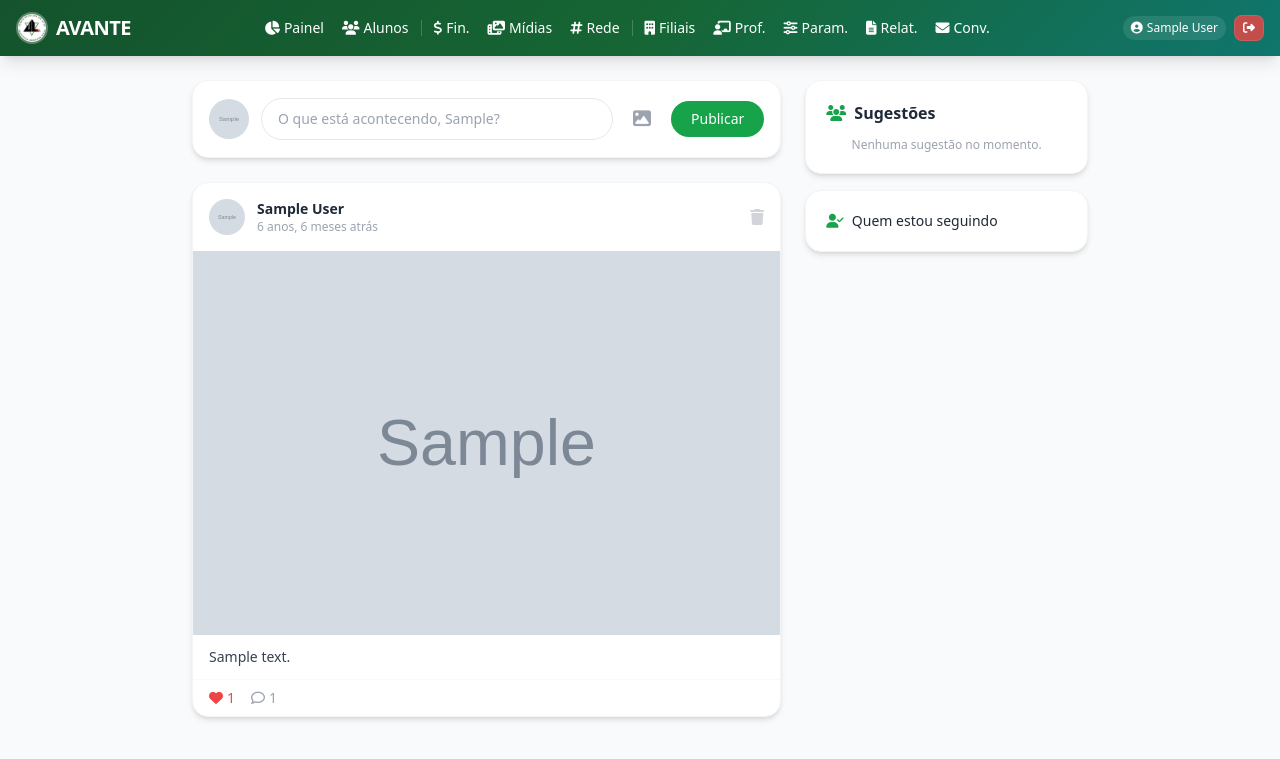
After one commit to OrnilioNeto/avante-prd-python, a Django app: page /rede/ in a window 1280 px wide. The commit adds this page. Shown: the top 759 px of the page. Run offline with Django 5.2, Linux system fonts and the light colour scheme; a user stored in the database is signed in; tables that the repository leaves empty hold one stand-in row (values such as "Sample post"); grey boxes marked "Sample" are stand-in pictures; some libraries are stand-ins or nearby versions.

Commit message:
feat: rede social - feed, posts, like, comentar, seguir

```diff
--- /dev/null
+++ b/apps/rede/urls.py
@@ -0,0 +1,15 @@
+from django.urls import path
+from . import views
+
+app_name = 'rede'
+
+urlpatterns = [
+    path('', views.feed, name='feed'),
+    path('postar/', views.criar_post, name='criar_post'),
+    path('post/<int:post_id>/curtir/', views.curtir, name='curtir'),
+    path('post/<int:post_id>/comentar/', views.comentar, name='comentar'),
+    path('post/<int:pk>/excluir/', views.excluir_post, name='excluir_post'),
+    path('seguir/<int:user_id>/', views.seguir, name='seguir'),
+    path('perfil/<int:user_id>/', views.perfil, name='perfil'),
+    path('seguindo/', views.seguindo, name='seguindo'),
+]
--- /dev/null
+++ b/apps/rede/views.py
@@ -0,0 +1,96 @@
+from django.contrib.auth.decorators import login_required
+from django.db.models import Exists, OuterRef
+from django.shortcuts import render, get_object_or_404, redirect
+
+from apps.accounts.models import User
+from .models import Post, Follow, Like, Comentario
+
+
+@login_required
+def feed(request):
+    user = request.user
+    seguindo_ids = Follow.objects.filter(follower=user).values_list('following_id', flat=True)
+    posts = Post.objects.filter(author__in=list(seguindo_ids) + [user.pk])
+
+    liked_ids = Like.objects.filter(user=user, post=OuterRef('pk')).values('pk')
+    posts = posts.annotate(curtido=Exists(liked_ids)).select_related('author').prefetch_related('comentarios__user')
+
+    sugestoes = User.objects.filter(role__in=['professor', 'aluno']).exclude(
+        pk__in=list(seguindo_ids) + [user.pk]
+    ).exclude(is_superuser=True)[:6]
+
+    return render(request, 'rede/feed.html', {
+        'posts': posts,
+        'sugestoes': sugestoes,
+    })
+
+
+@login_required
+def criar_post(request):
+    if request.method == 'POST':
+        content = request.POST.get('content', '')
+        image = request.FILES.get('image')
+        Post.objects.create(author=request.user, content=content, image=image)
+    return redirect('rede:feed')
+
+
+@login_required
+def curtir(request, post_id):
+    post = get_object_or_404(Post, pk=post_id)
+    like, created = Like.objects.get_or_create(user=request.user, post=post)
+    if not created:
+        like.delete()
+    return redirect(request.META.get('HTTP_REFERER', 'rede:feed'))
+
+
+@login_required
+def comentar(request, post_id):
+    post = get_object_or_404(Post, pk=post_id)
+    if request.method == 'POST':
+        content = request.POST.get('content', '').strip()
+        if content:
+            Comentario.objects.create(user=request.user, post=post, content=content)
+    return redirect(request.META.get('HTTP_REFERER', 'rede:feed'))
+
+
+@login_required
+def excluir_post(request, pk):
+    post = get_object_or_404(Post, pk=pk)
+    if post.author == request.user or request.user.is_superuser:
+        post.delete()
+    return redirect('rede:feed')
+
+
+@login_required
+def seguir(request, user_id):
+    target = get_object_or_404(User, pk=user_id)
+    if target != request.user:
+        follow, created = Follow.objects.get_or_create(follower=request.user, following=target)
+        if not created:
+            follow.delete()
+    return redirect(request.META.get('HTTP_REFERER', 'rede:feed'))
+
+
+@login_required
+def perfil(request, user_id):
+    profile_user = get_object_or_404(User, pk=user_id)
+    posts = Post.objects.filter(author=profile_user).select_related('author')
+    seguidores = Follow.objects.filter(following=profile_user).count()
+    seguindo = Follow.objects.filter(follower=profile_user).count()
+    ja_segue = Follow.objects.filter(follower=request.user, following=profile_user).exists()
+
+    return render(request, 'rede/perfil.html', {
+        'profile_user': profile_user,
+        'posts': posts,
+        'seguidores': seguidores,
+        'seguindo': seguindo,
+        'ja_segue': ja_segue,
+    })
+
+
+@login_required
+def seguindo(request):
+    users = User.objects.filter(
+        pk__in=Follow.objects.filter(follower=request.user).values('following')
+    )
+    return render(request, 'rede/seguindo.html', {'users': users})
--- a/config/settings.py
+++ b/config/settings.py
@@ -28,6 +28,7 @@ INSTALLED_APPS = [
     'apps.parametros',
     'apps.relatorios',
     'apps.midia',
+    'apps.rede',
 ]
 
 MIDDLEWARE = [
--- a/config/urls.py
+++ b/config/urls.py
@@ -15,6 +15,7 @@ urlpatterns = [
     path('parametros/', include('apps.parametros.urls')),
     path('relatorios/', include('apps.relatorios.urls')),
     path('midias/', include('apps.midia.urls')),
+    path('rede/', include('apps.rede.urls')),
 ]
 
 if settings.DEBUG:
--- a/templates/base.html
+++ b/templates/base.html
@@ -39,6 +39,7 @@
           {% if user.is_superuser or user.role == 'super_admin' or user|has_perm:'gerenciar_midia' %}
           <a href="{% url 'midia:list' %}" class="nav-link px-2 py-1.5 rounded-lg hover:bg-white/10 transition whitespace-nowrap"><i class="fas fa-photo-video mr-1"></i>Mídias</a>
           {% endif %}
+          <a href="{% url 'rede:feed' %}" class="nav-link px-2 py-1.5 rounded-lg hover:bg-white/10 transition whitespace-nowrap"><i class="fas fa-hashtag mr-1"></i>Rede</a>
           {% if user.is_superuser or user.role == 'super_admin' or user|has_perm:'gerenciar_parametros' or user|has_perm:'gerenciar_convites' or user|has_perm:'ver_relatorios' %}
           <div class="w-px h-4 bg-white/20 mx-0.5 flex-shrink-0"></div>
           {% endif %}
@@ -81,6 +82,7 @@
         {% if user.is_superuser or user.role == 'super_admin' or user|has_perm:'gerenciar_midia' %}
         <a href="{% url 'midia:list' %}" class="block px-3 py-2 rounded-lg hover:bg-white/10 transition"><i class="fas fa-photo-video w-5"></i> Mídias</a>
         {% endif %}
+        <a href="{% url 'rede:feed' %}" class="block px-3 py-2 rounded-lg hover:bg-white/10 transition"><i class="fas fa-hashtag w-5"></i> Rede</a>
         <div class="border-t border-white/10 my-1"></div>
         {% if user.is_superuser or user.role == 'super_admin' or user|has_perm:'gerenciar_parametros' %}
         <a href="{% url 'filiais:list' %}" class="block px-3 py-2 rounded-lg hover:bg-white/10 transition"><i class="fas fa-building w-5"></i> Filiais</a>
--- /dev/null
+++ b/templates/rede/feed.html
@@ -0,0 +1,132 @@
+{% extends 'base.html' %}
+{% block title %}Rede Social - Avante{% endblock %}
+{% block content %}
+<div class="max-w-4xl mx-auto grid grid-cols-1 lg:grid-cols-3 gap-6">
+  <div class="lg:col-span-2 space-y-6">
+    <div class="bg-white rounded-2xl shadow-md border border-gray-100 p-4">
+      <form method="post" action="{% url 'rede:criar_post' %}" enctype="multipart/form-data" class="flex items-center gap-3">
+        {% csrf_token %}
+        {% if user.profile_photo %}
+        <img src="{{ user.profile_photo.url }}" class="h-10 w-10 rounded-full object-cover flex-shrink-0">
+        {% else %}
+        <div class="h-10 w-10 rounded-full bg-green-100 flex items-center justify-center text-sm font-bold text-green-700 flex-shrink-0">
+          {{ user.first_name|first|upper }}{{ user.last_name|first|upper }}
+        </div>
+        {% endif %}
+        <input type="text" name="content" placeholder="O que está acontecendo, {{ user.first_name }}?" class="flex-1 border border-gray-200 rounded-full px-4 py-2.5 text-sm focus:outline-none focus:border-green-400">
+        <label class="cursor-pointer text-gray-400 hover:text-green-600 transition p-2">
+          <i class="fas fa-image text-lg"></i>
+          <input type="file" name="image" accept="image/*" class="hidden" onchange="this.form.submit()">
+        </label>
+        <button type="submit" class="bg-green-600 text-white px-5 py-2 rounded-full text-sm font-medium hover:bg-green-700 transition flex-shrink-0">
+          Publicar
+        </button>
+      </form>
+    </div>
+
+    {% for post in posts %}
+    <div class="bg-white rounded-2xl shadow-md border border-gray-100 overflow-hidden">
+      <div class="p-4 flex items-center justify-between">
+        <a href="{% url 'rede:perfil' post.author.pk %}" class="flex items-center gap-3">
+          {% if post.author.profile_photo %}
+          <img src="{{ post.author.profile_photo.url }}" class="h-9 w-9 rounded-full object-cover">
+          {% else %}
+          <div class="h-9 w-9 rounded-full bg-green-100 flex items-center justify-center text-xs font-bold text-green-700">
+            {{ post.author.first_name|first|upper }}{{ post.author.last_name|first|upper }}
+          </div>
+          {% endif %}
+          <div>
+            <p class="text-sm font-semibold text-gray-800">{{ post.author.get_full_name|default:post.author.username }}</p>
+            <p class="text-xs text-gray-400">{{ post.created_at|timesince }} atrás</p>
+          </div>
+        </a>
+        {% if post.author == user or user.is_superuser %}
+        <a href="{% url 'rede:excluir_post' post.pk %}" class="text-gray-300 hover:text-red-500 transition" onclick="return confirm('Excluir post?')">
+          <i class="fas fa-trash"></i>
+        </a>
+        {% endif %}
+      </div>
+      {% if post.image %}
+      <img src="{{ post.image.url }}" class="w-full max-h-96 object-cover bg-gray-100">
+      {% endif %}
+      {% if post.content %}
+      <div class="px-4 py-3">
+        <p class="text-sm text-gray-700">{{ post.content }}</p>
+      </div>
+      {% endif %}
+      <div class="px-4 py-2 border-t border-gray-50 flex items-center gap-4 text-sm">
+        <form method="post" action="{% url 'rede:curtir' post.pk %}" class="inline">
+          {% csrf_token %}
+          <button type="submit" class="flex items-center gap-1 {% if post.curtido %}text-red-500{% else %}text-gray-400 hover:text-red-500{% endif %} transition">
+            <i class="{% if post.curtido %}fas{% else %}far{% endif %} fa-heart"></i>
+            <span>{{ post.total_likes }}</span>
+          </button>
+        </form>
+        <button onclick="document.getElementById('comment-{{ post.pk }}').classList.toggle('hidden')" class="flex items-center gap-1 text-gray-400 hover:text-blue-500 transition">
+          <i class="far fa-comment"></i>
+          <span>{{ post.total_comments }}</span>
+        </button>
+      </div>
+      <div id="comment-{{ post.pk }}" class="hidden border-t border-gray-50">
+        <div class="px-4 py-3 max-h-40 overflow-y-auto space-y-2">
+          {% for c in post.comentarios.all %}
+          <div class="flex items-start gap-2 text-sm">
+            <span class="font-semibold text-gray-800 whitespace-nowrap">{{ c.user.first_name }}</span>
+            <span class="text-gray-600">{{ c.content }}</span>
+            <span class="text-xs text-gray-400 ml-auto whitespace-nowrap">{{ c.created_at|timesince }}</span>
+          </div>
+          {% empty %}
+          <p class="text-xs text-gray-400 text-center">Nenhum comentário ainda.</p>
+          {% endfor %}
+        </div>
+        <form method="post" action="{% url 'rede:comentar' post.pk %}" class="flex items-center gap-2 border-t border-gray-50 px-4 py-2">
+          {% csrf_token %}
+          <input type="text" name="content" placeholder="Digite um comentário..." class="flex-1 border-0 text-sm focus:outline-none" required>
+          <button type="submit" class="text-green-600 font-medium text-sm hover:text-green-700">Publicar</button>
+        </form>
+      </div>
+    </div>
+    {% empty %}
+    <div class="text-center py-12 text-gray-400">
+      <i class="fas fa-newspaper text-4xl mb-3 text-gray-300"></i>
+      <p>Nenhum post no feed.</p>
+      <p class="text-xs mt-1">Siga outros alunos e professores para ver seus posts aqui!</p>
+    </div>
+    {% endfor %}
+  </div>
+
+  <div class="space-y-4">
+    <div class="bg-white rounded-2xl shadow-md border border-gray-100 p-5">
+      <h3 class="font-semibold text-gray-800 mb-3 flex items-center gap-2"><i class="fas fa-users text-green-600"></i> Sugestões</h3>
+      <div class="space-y-3">
+        {% for u in sugestoes %}
+        <div class="flex items-center justify-between">
+          <a href="{% url 'rede:perfil' u.pk %}" class="flex items-center gap-2 min-w-0">
+            {% if u.profile_photo %}
+            <img src="{{ u.profile_photo.url }}" class="h-8 w-8 rounded-full object-cover flex-shrink-0">
+            {% else %}
+            <div class="h-8 w-8 rounded-full bg-green-100 flex items-center justify-center text-xs font-bold text-green-700 flex-shrink-0">
+              {{ u.first_name|first|upper }}{{ u.last_name|first|upper }}
+            </div>
+            {% endif %}
+            <span class="text-sm font-medium text-gray-700 truncate">{{ u.get_full_name|default:u.username }}</span>
+          </a>
+          <form method="post" action="{% url 'rede:seguir' u.pk %}">
+            {% csrf_token %}
+            <button type="submit" class="text-xs text-green-600 font-medium hover:text-green-700 whitespace-nowrap">Seguir</button>
+          </form>
+        </div>
+        {% empty %}
+        <p class="text-xs text-gray-400 text-center">Nenhuma sugestão no momento.</p>
+        {% endfor %}
+      </div>
+    </div>
+
+    <div class="bg-white rounded-2xl shadow-md border border-gray-100 p-5">
+      <a href="{% url 'rede:seguindo' %}" class="text-sm font-medium text-gray-800 hover:text-green-600 transition flex items-center gap-2">
+        <i class="fas fa-user-check text-green-600"></i> Quem estou seguindo
+      </a>
+    </div>
+  </div>
+</div>
+{% endblock %}
```
Also changed, not shown: apps/rede/admin.py (added, +7 -0 lines), apps/rede/models.py (added, +67 -0 lines), templates/rede/perfil.html (added, +68 -0 lines), templates/rede/seguindo.html (added, +38 -0 lines), apps/rede/__init__.py (added), apps/rede/migrations/0001_initial.py (added), apps/rede/migrations/__init__.py (added).
